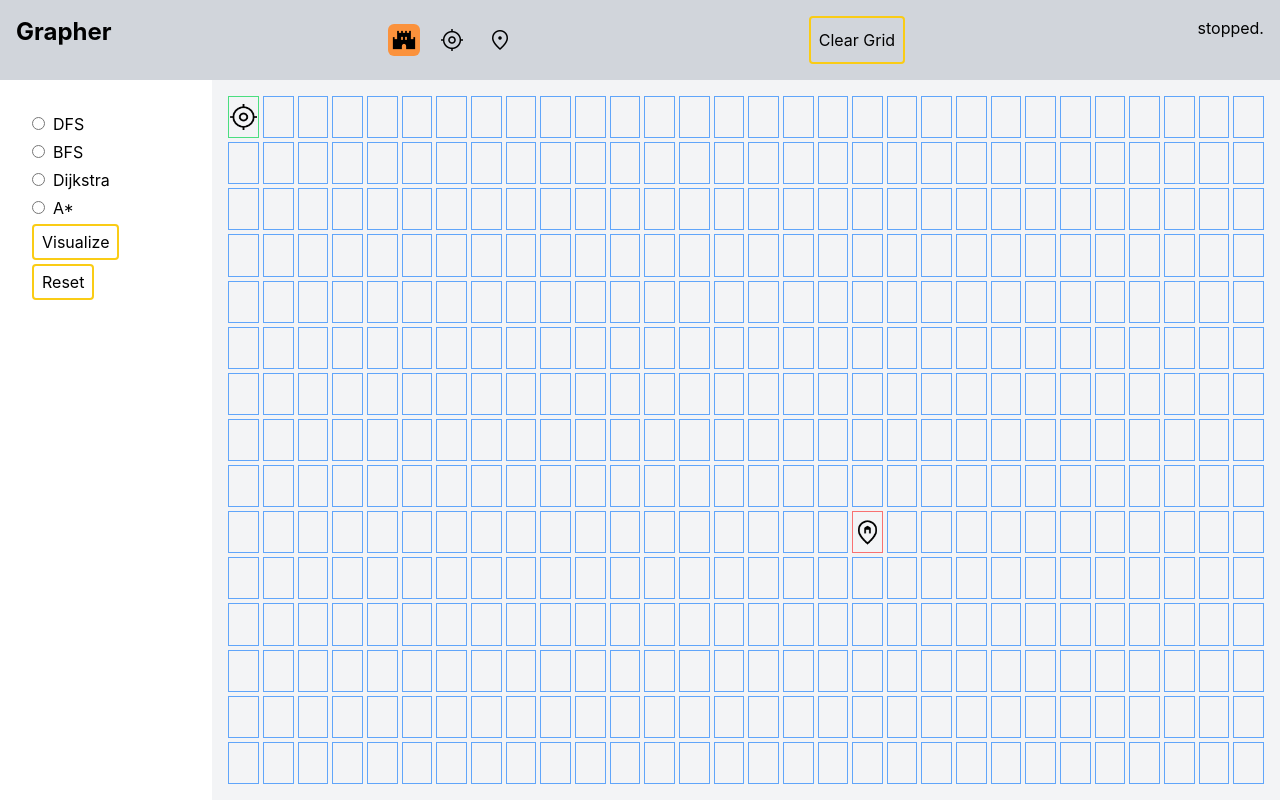
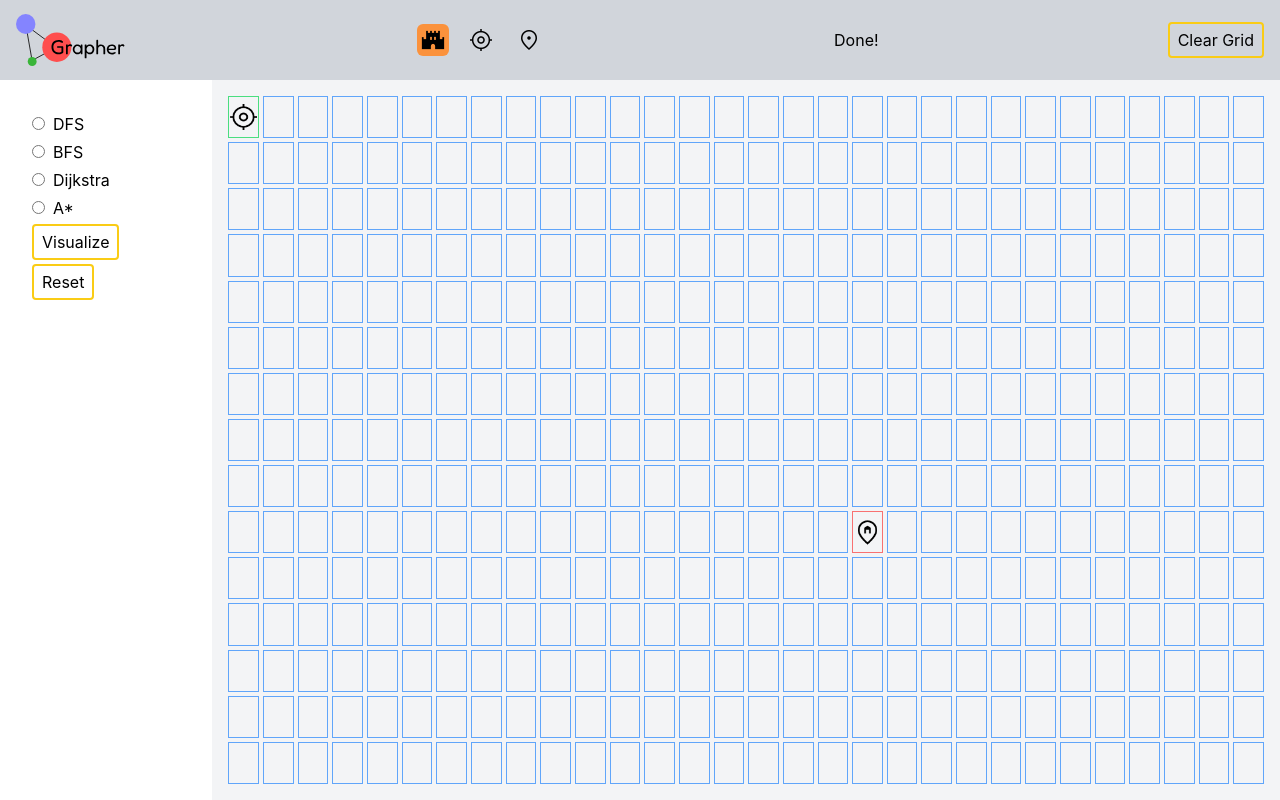
Before and after one commit to MehdiHali/PathFinder, a React (Create React App) app: page / in a window 1280 px wide. Built offline with nearby package versions, Linux system fonts and the light colour scheme.

Commit message:
add a resetGrid State to trigger resetGrid

```diff
--- a/src/App.tsx
+++ b/src/App.tsx
@@ -11,6 +11,7 @@ import { clear } from 'console';
 function App() {
 
     const [visualize, setVisualize]: [boolean, Dispatch<SetStateAction<boolean>>] = useState(false);
+    const [resetGrid, setResetGrid]: [boolean, Dispatch<SetStateAction<boolean>>] = useState(false);
     const [clearGrid, setClearGrid]: [boolean, Dispatch<SetStateAction<boolean>>] = useState(false);
     let [action,setAction]: [action: action,setAction: Dispatch<SetStateAction<action>>] = useState("WALL" as action);
 
@@ -43,8 +44,8 @@ function App() {
     <div className="App h-screen min-h-screen">
      <Header  onClearGrid={setClearGrid} setAction={setAction} visualize={visualize} className={"h-[10%] bg-primary"}/>
      <div className='flex h-[90vh] '>
-      <Sidebar onVisualize={()=>!visualize&&setVisualize(true)} onReset={()=>visualize&&setVisualize(false)} className={"w-[20%] bg-primary hidden sm:block"} />
-      <Grid clearGrid={clearGrid} setClearGrid={setClearGrid} action={action} visualize={visualize} setVisualize={setVisualize}  className={"w-full bg-gray-100 h-full"}/>
+      <Sidebar onVisualize={()=>!visualize&&setVisualize(true)} onReset={()=>setResetGrid(true)} className={"w-[20%] bg-primary hidden sm:block"} />
+      <Grid triggerResetGrid={resetGrid} setResetGrid={setResetGrid} clearGrid={clearGrid} setClearGrid={setClearGrid} action={action} visualize={visualize} setVisualize={setVisualize}  className={"w-full bg-gray-100 h-full"}/>
      </div>
     </div>
   );
--- a/src/Components/Logo.tsx
+++ b/src/Components/Logo.tsx
@@ -1,9 +1,12 @@
-
+import logo from '../assets/Logo.svg'
 
 
 function Logo({className}: {className: string}) {
   return (
-  <div className={"text-2xl font-bold "+className}>Grapher</div>
+  <div className={"text-2xl font-bold "+className}>
+    <img src={logo} alt="" />
+    {/* Grapher */}
+    </div>
   );
 }
 
--- a/src/Grid.tsx
+++ b/src/Grid.tsx
@@ -48,7 +48,7 @@ let Cell = ({vertex,path, start, goal,visited,action, onClick, onMouseUp,onMouse
 }
 
 
-function Grid({className,visualize, setVisualize,action, clearGrid, setClearGrid}: {className: string,visualize: boolean, action: action, clearGrid: boolean,setVisualize: Dispatch<SetStateAction<boolean>>,setClearGrid: Dispatch<SetStateAction<boolean>>}){
+function Grid({className,triggerResetGrid, setResetGrid,visualize, setVisualize,action, clearGrid, setClearGrid}: {className: string, triggerResetGrid: boolean, setResetGrid: Dispatch<SetStateAction<boolean>>,visualize: boolean, action: action, clearGrid: boolean,setVisualize: Dispatch<SetStateAction<boolean>>,setClearGrid: Dispatch<SetStateAction<boolean>>}){
 
     const COLS = 30;
     const ROWS = 15;
@@ -106,7 +106,7 @@ function Grid({className,visualize, setVisualize,action, clearGrid, setClearGrid
      */
     useEffect(()=>{
         visualize && !searched && search();
-        !visualize && searched && resetGrid();
+        triggerResetGrid && searched && resetGrid();
         clearGrid && triggerClearGrid();
     });
 
@@ -149,6 +149,7 @@ function Grid({className,visualize, setVisualize,action, clearGrid, setClearGrid
         setPath([]);
         setDFSVisited([]);
         setDFSPath([]);
+        setResetGrid(false);
         setVisualize(false);
         setSearched(false);
     }
@@ -186,7 +187,7 @@ function Grid({className,visualize, setVisualize,action, clearGrid, setClearGrid
 
         }else{
             // Her we beed to declare the end of visualization
-            // setVisualize(false);
+            setVisualize(false);
         }
 
     },[DFSVisited,DFSVisited,path,visited])
--- a/src/Header.tsx
+++ b/src/Header.tsx
@@ -44,8 +44,8 @@ function ToolBox<T> ({onChange, defaultValue, children}:{onChange: Dispatch<SetS
 const Header = ({className, visualize, setAction, onClearGrid}: {className: string, visualize: boolean,setAction: Dispatch<SetStateAction<action>>, onClearGrid:Dispatch<SetStateAction<boolean>>})=>{
 
 
-    return <div className={'bg-gray-300 p-4 flex justify-between '+className}>
-        <Logo className={"w-20 h-20 object-contain"}/>
+    return <div className={'bg-gray-300 p-4 flex justify-between items-center '+className}>
+        <Logo className={" w-28  object-contain"}/>
 
         <ToolBox<action> onChange={setAction} defaultValue={"WALL"}>
             <ToolBox.Tool  /*onClick={setAction}*/ selected = {true} value={"WALL"}>
@@ -59,8 +59,8 @@ const Header = ({className, visualize, setAction, onClearGrid}: {className: stri
             </ToolBox.Tool>
         </ToolBox>
 
+        <span>{visualize?"Visualizing...":"Done!"}</span>
         <button className='btn' onClick={()=>onClearGrid(true)} >Clear Grid</button>
-        <span>{visualize?"Visualizing...":"stopped."}</span>
     </div>
 }
 
```
Also changed, not shown: src/assets/Logo.svg.
